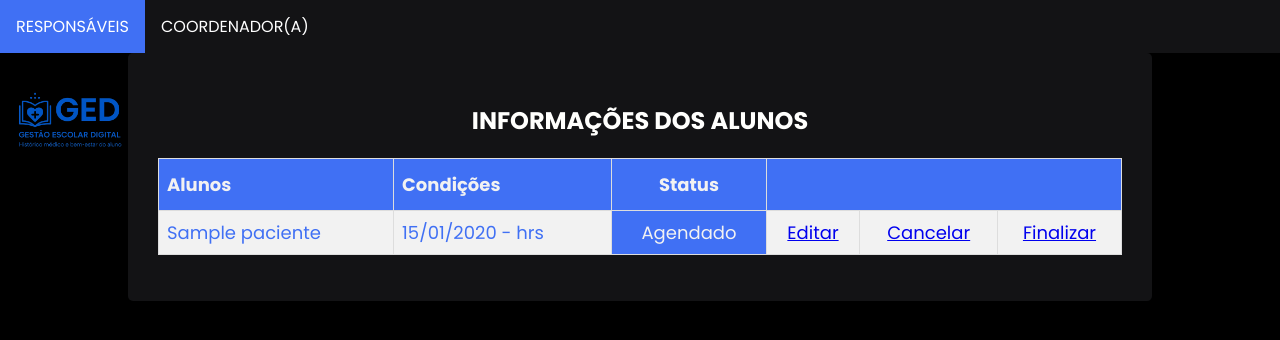
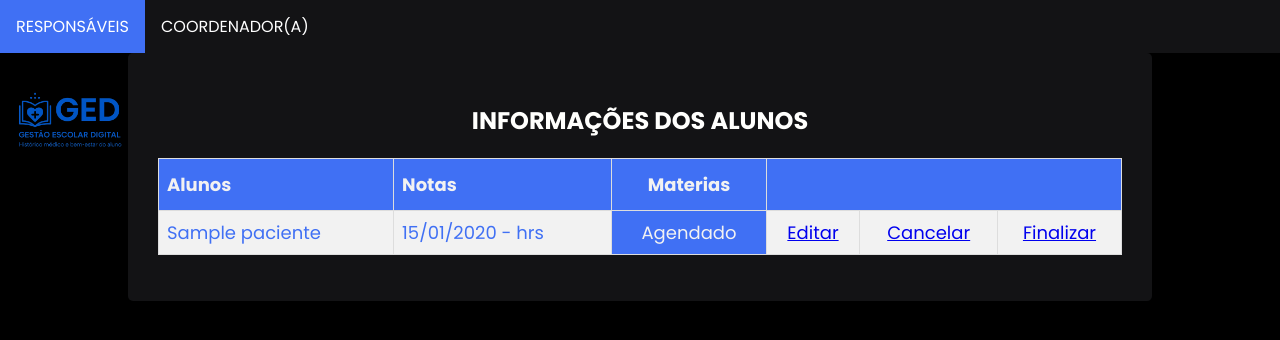
Before and after one commit to LyneCrist/Gestao-Escolar-Digital, a Django app: page /transportes/ in a window 1280 px wide. Shown: the top 340 px of the page. Run offline with Django 5.2, Linux system fonts and the light colour scheme; tables that the repository leaves empty hold one stand-in row (values such as "Sample post"); parts of the project's set-up code (start-up, migrations or seed data) failed here and were passed over; some libraries are stand-ins or nearby versions.

Commit message:
subtitulo

```diff
--- a/transportes/templates/lista_transportes.html
+++ b/transportes/templates/lista_transportes.html
@@ -18,8 +18,8 @@ Lista Alunos
             <table class="data-list-atlas">
                 <tr>
                     <th>Alunos</th>
-                    <th>Condições</th>
-                    <th class="td-align-center">Status</th>
+                    <th>Notas</th>
+                    <th class="td-align-center">Materias</th>
                     <th colspan="5"></th>
                 </tr>
                 {% for transporte in transportes %}
```
